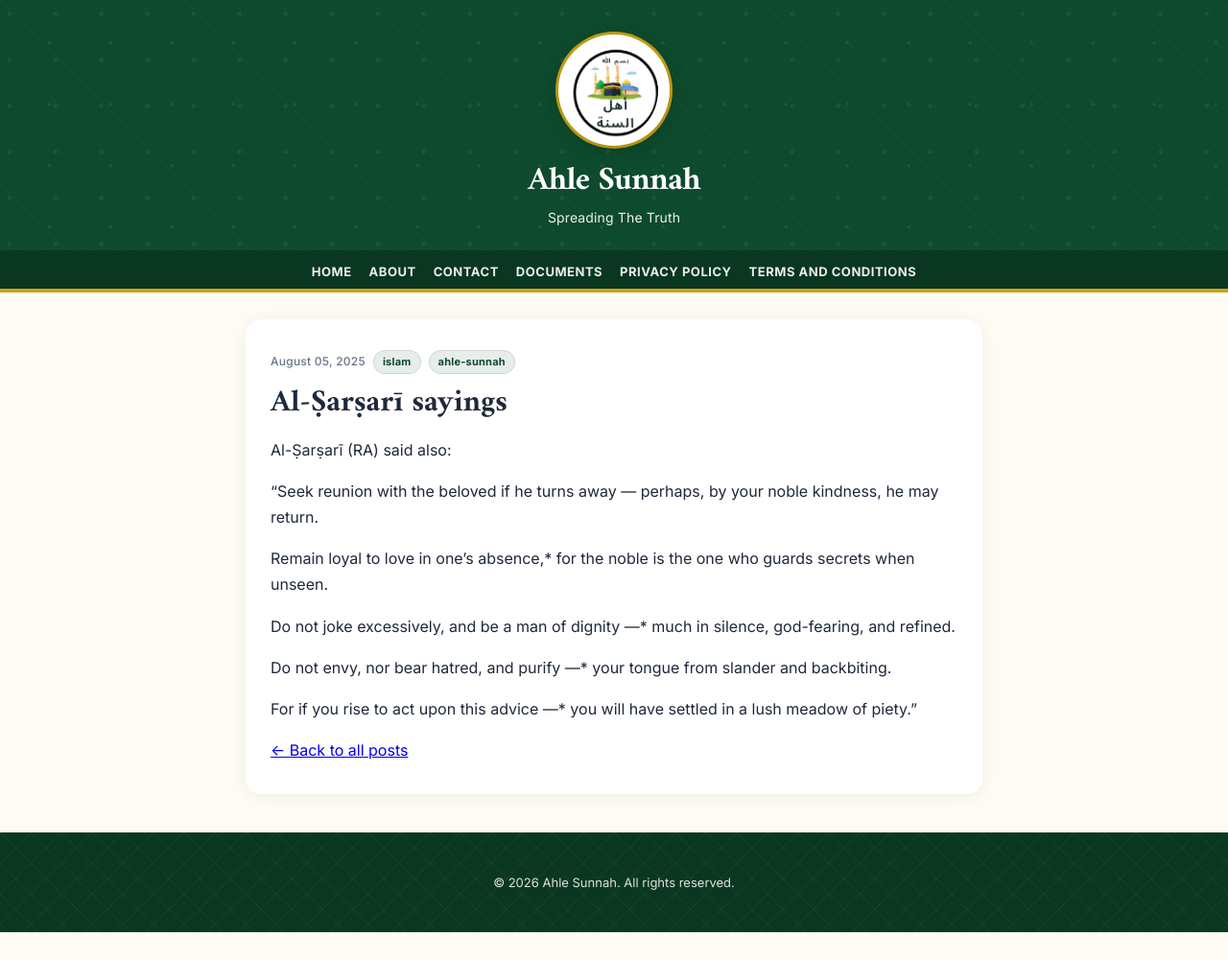
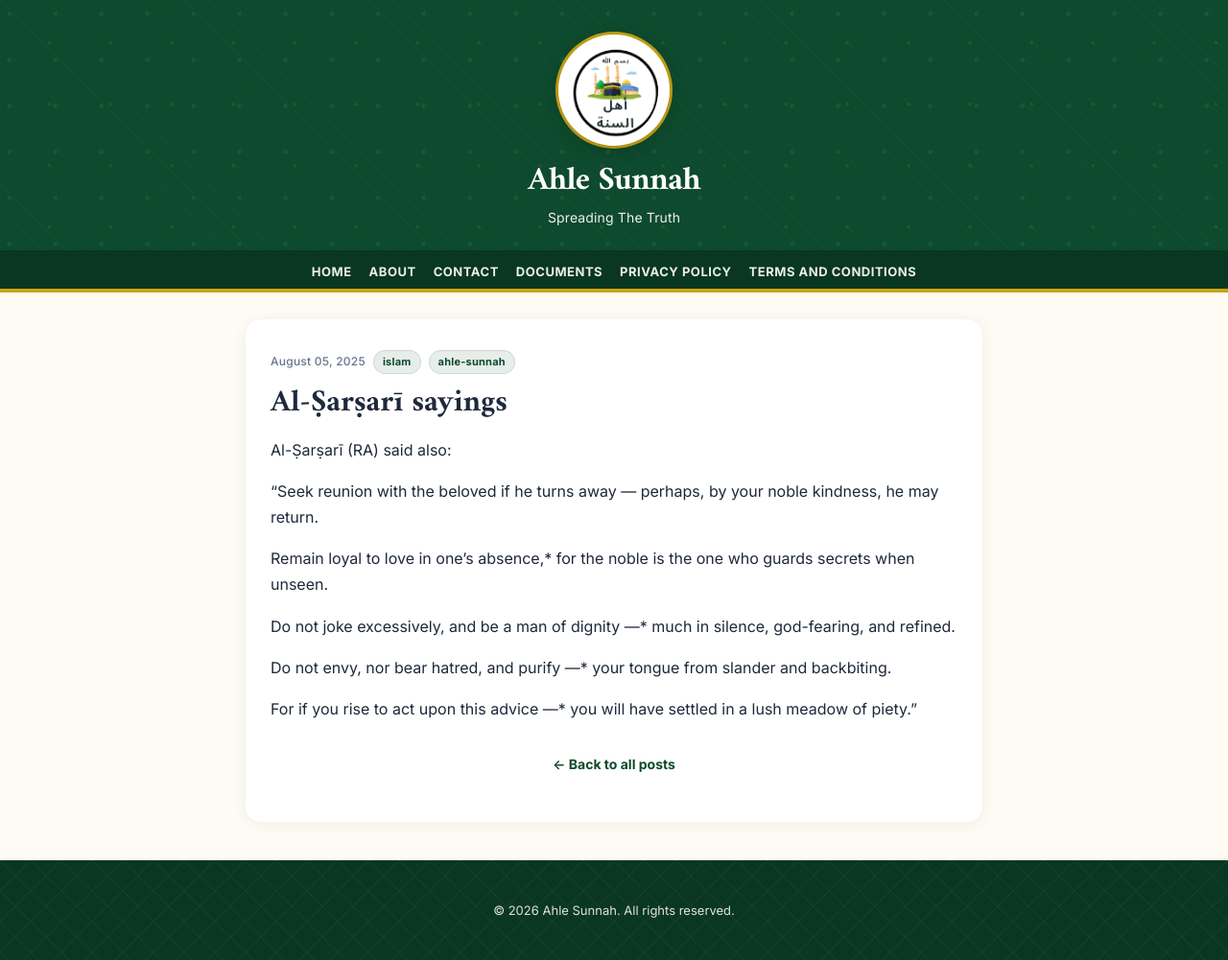
Before and after one commit to Fali17/ahlesunnah, a Jekyll site: the page built from _posts/2025-08-05-al-sarsari-sayings.md, in a window 1280 px wide. Shown: the whole page at 96% size. Built offline with Jekyll 4.4.1, drawn with Linux system fonts in a browser that asks for light colours; before the commit the page ends 972 px from its top, so only the background shows below that.

Commit message:
Update main.css

```diff
--- a/assets/css/main.css
+++ b/assets/css/main.css
@@ -248,3 +248,22 @@ body {
   .post-full { padding: 22px 18px; border-radius: 12px; }
   .post-full h1 { font-size: 26px; }
 }
+
+.post-nav {
+  display: flex;
+  justify-content: center;
+  margin: 32px 0 16px;
+}
+
+.post-nav a {
+  font-size: 14px;
+  font-weight: 600;
+  color: var(--primary);
+  text-decoration: none;
+  transition: color 0.2s;
+}
+
+.post-nav a:hover {
+  color: var(--primary-dark);
+  text-decoration: underline;
+}
```
